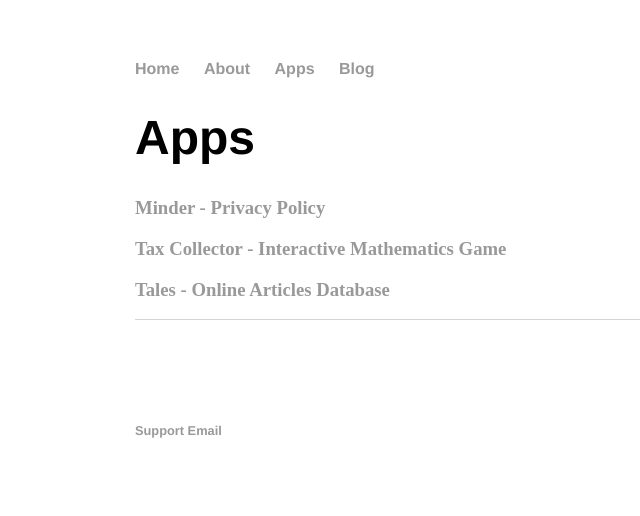
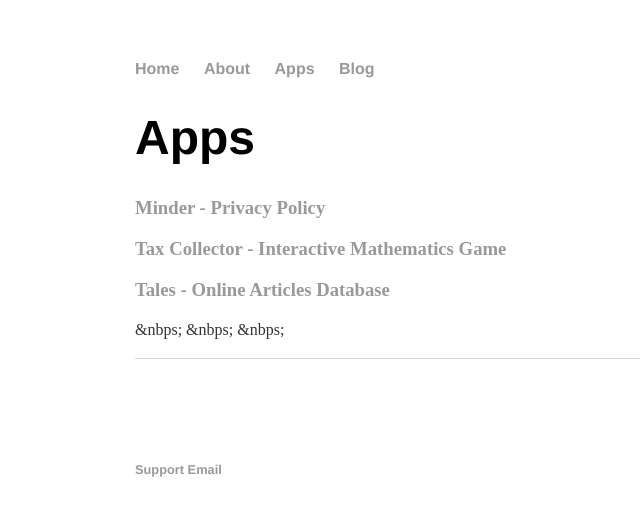
Before and after one commit to Wattholm/Wattholm.github.io, a Jekyll site: the page built from apps/index.md, in a window 1280 px wide. Shown: the top 516 px of the page, without its empty margins (57-697 px from the left). Built offline with Jekyll 4.4.1, drawn with Linux system fonts in a browser that asks for light colours; our own code applies the rules of GitHub Pages for plain Markdown files.

Commit message:
Update index.md

```diff
--- a/apps/index.md
+++ b/apps/index.md
@@ -5,3 +5,7 @@
 ### [Tax Collector - Interactive Mathematics Game](https://thetaxcollector.herokuapp.com)
 
 ### [Tales - Online Articles Database](https://tales-from-a-mongo-db.herokuapp.com)
+
+&nbps;
+&nbps;
+&nbps;
```
